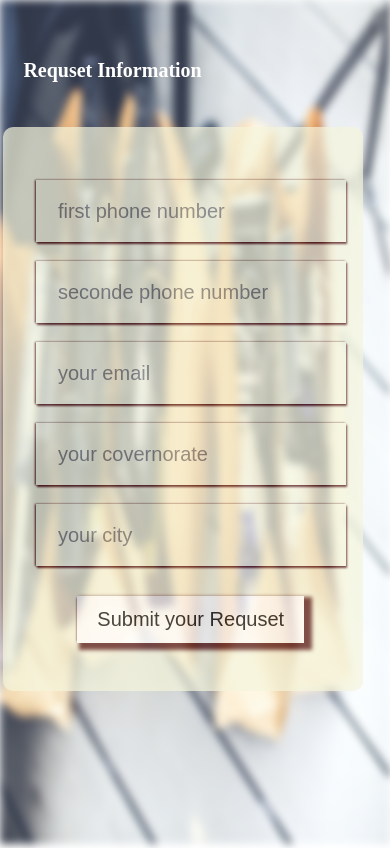
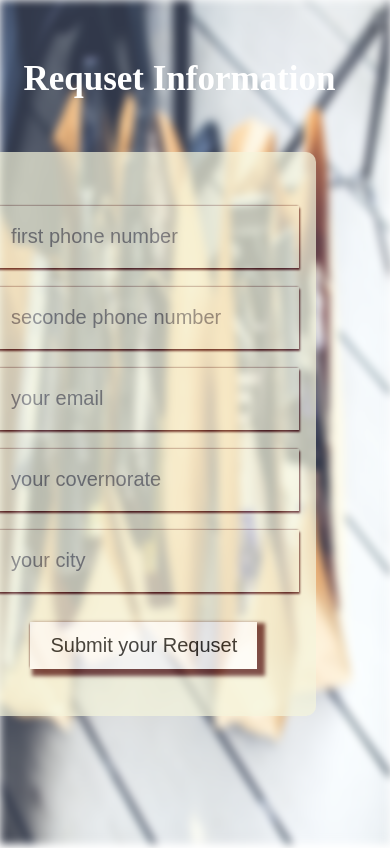
Before and after one commit to ammaralazie/CRM_for_sales_company, a Django app: page /product/address/ in a window 390 px wide. Run offline with Django 3.2, Linux system fonts and the light colour scheme; some libraries are stand-ins or nearby versions.

Commit message:
update on mobile address

```diff
--- a/static/css/mobile_address.css
+++ b/static/css/mobile_address.css
@@ -38,15 +38,14 @@
 }/*end media 1024px */
 
 
-@media screen and (max-width:480px){
+@media screen and (max-width:600px){
 
-    .info_address{
-        top: 15%;
-        right: 7%;
+    .info_address {
+        top: 18%;
+        right: 19%;
         width: 360px;
         height: 564px;
     }
-
     input[type=text], input[type=email], input[type=number]{
         width: 86%;
         height: 62px;
@@ -59,7 +58,6 @@
         top: 7%;
         left: 6%;
         font-weight: 900;
-        font-size: 20px;
     }
 
     button[type=submit] {
@@ -67,7 +65,7 @@
         height: 47px;
         font-size: 20px;
     }
-}/*end media 1024px */
+}/*end media 600px */
 
 @media screen and (max-width:380px){
     .info_address {
```
